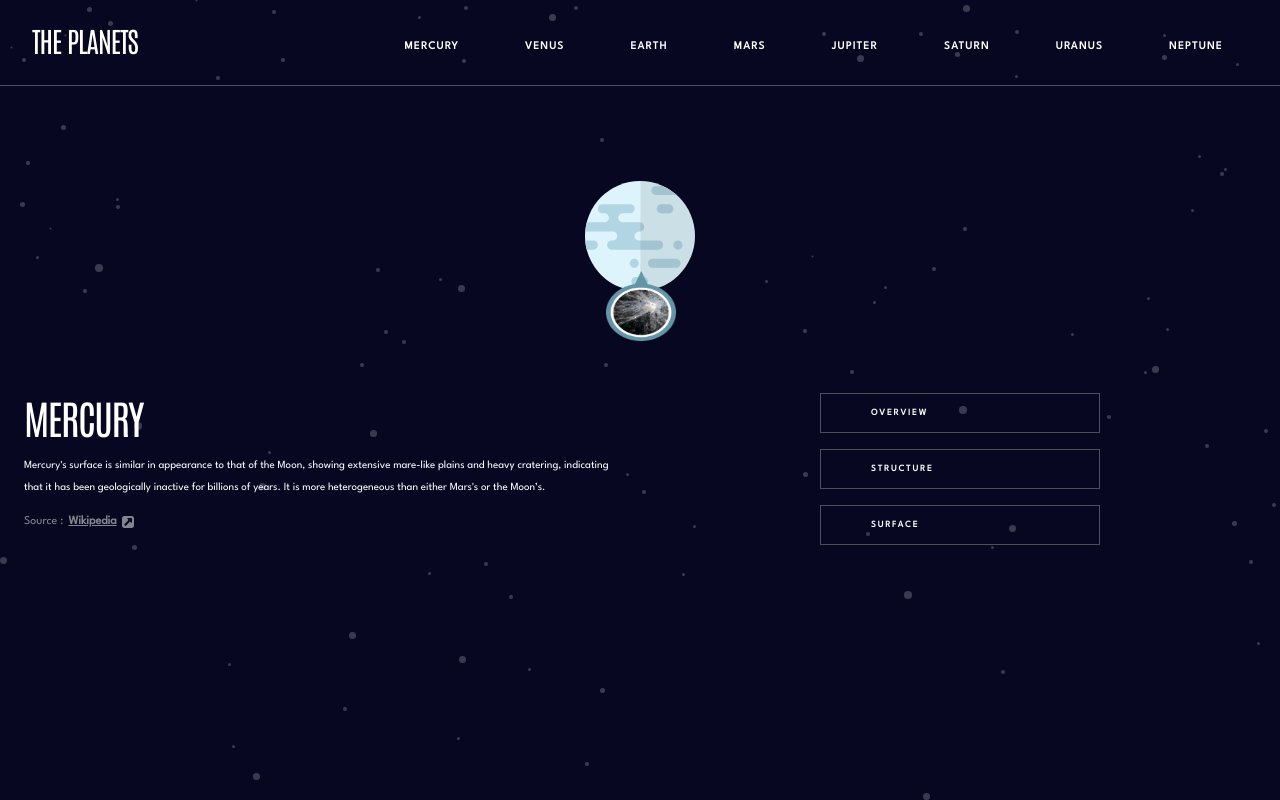
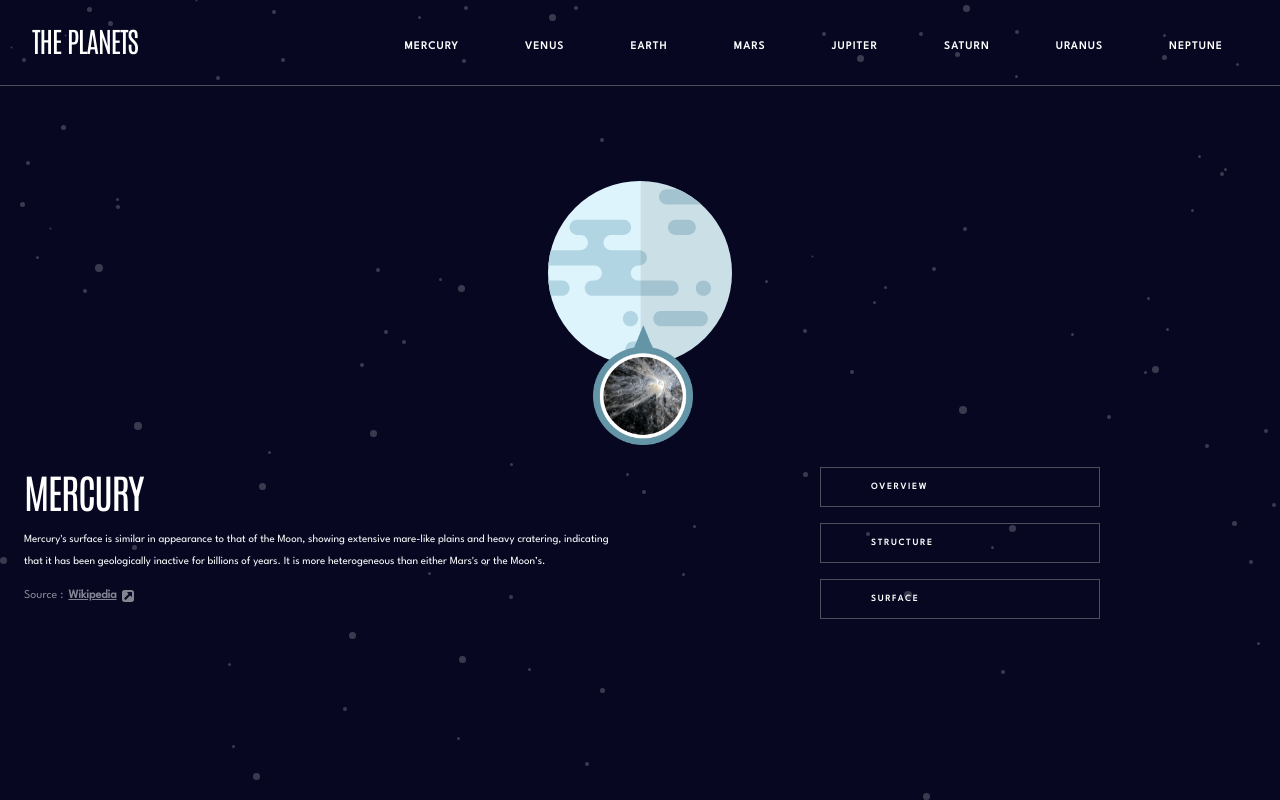
Before and after one commit to TomasScerbak/planets-fact-site-main, a React (Create React App) app: page /Mercury in a window 1280 px wide. Both pictures are taken after a click on the button "SURFACE". Built offline with nearby package versions, Linux system fonts and the light colour scheme.

Commit message:
fixing bug with position on tablet layout

```diff
--- a/src/Pages/Mercury.jsx
+++ b/src/Pages/Mercury.jsx
@@ -111,13 +111,9 @@ const Mercury = () => {
               <>
                 <div className="planet-image">
                   <div className="mercury-images">
+                    <img className="mercury" src={Planet} alt="planet" />
                     <img
-                      className="mercury-surface"
-                      src={Planet}
-                      alt="planet"
-                    />
-                    <img
-                      className="mercury-surface-adhoc"
+                      className="mercury-adhoc"
                       alt="planet surface"
                       src={Geology}
                     />
--- a/src/index.css
+++ b/src/index.css
@@ -165,6 +165,7 @@ p {
     border: 1px solid hsla(0, 0%, 59%, 0.5);
     color: var(--white);
     margin-bottom: 1.6rem;
+    content: "01 Overview";
   }
 
   .btn::after {
@@ -173,22 +174,23 @@ p {
 
   .btn:hover {
     background-color: var(--turquoise);
+    transition: 0.5s all;
   }
 }
 
 /* Mercury */
-.planet-image {
-  text-align: center;
-}
-
 .planet-info {
   text-align: center;
   margin: 0 2.4rem 2.8rem;
 }
 
+.planet-image {
+  text-align: center;
+}
+
 .mercury-images {
   position: relative;
-  max-width: 375px;
+  max-width: fit-content;
   margin: auto;
 }
 
@@ -200,7 +202,7 @@ p {
   margin: 9.5rem 13.2rem 9.8rem;
 }
 
-.mercury-surface-adhoc {
+.mercury-adhoc {
   width: 7rem;
   height: 7rem;
   position: absolute;
@@ -250,6 +252,23 @@ p {
     grid-row: 2;
   }
 
+  .mercury {
+    width: 18.4rem;
+    height: 18.4rem;
+  }
+
+  .mercury-adhoc {
+    width: 10rem;
+    height: 12rem;
+    position: absolute;
+    bottom: 2rem;
+    left: 39.5%;
+  }
+
+  .mercury-images {
+    max-width: fit-content;
+  }
+
   .planet-info {
     text-align: left;
     grid-column: 1;
```
